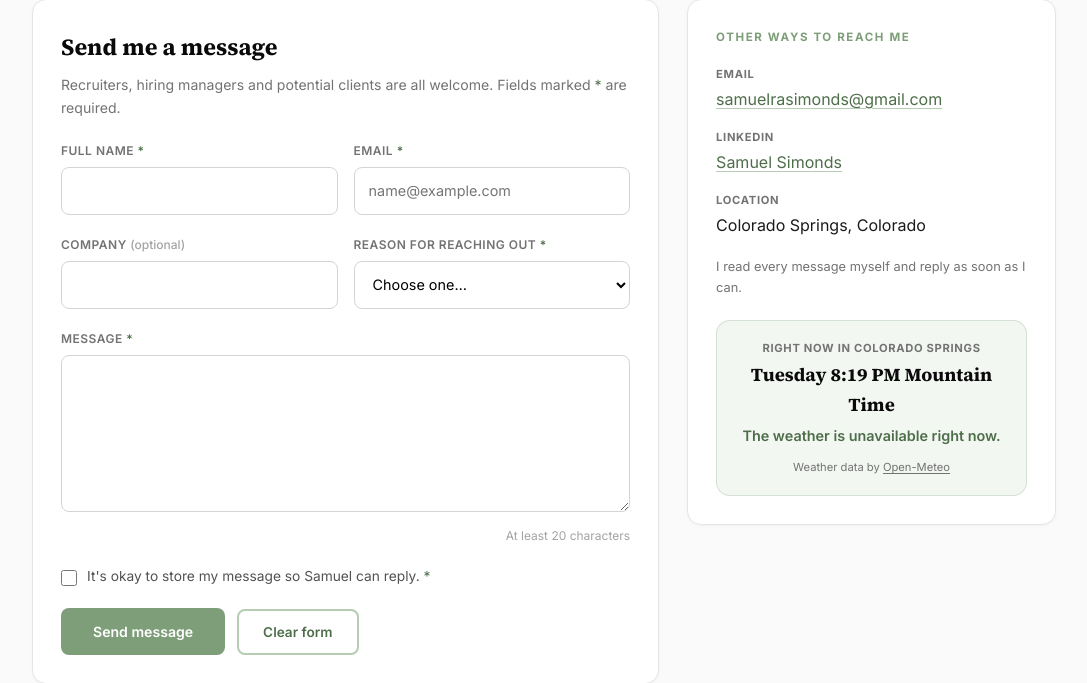
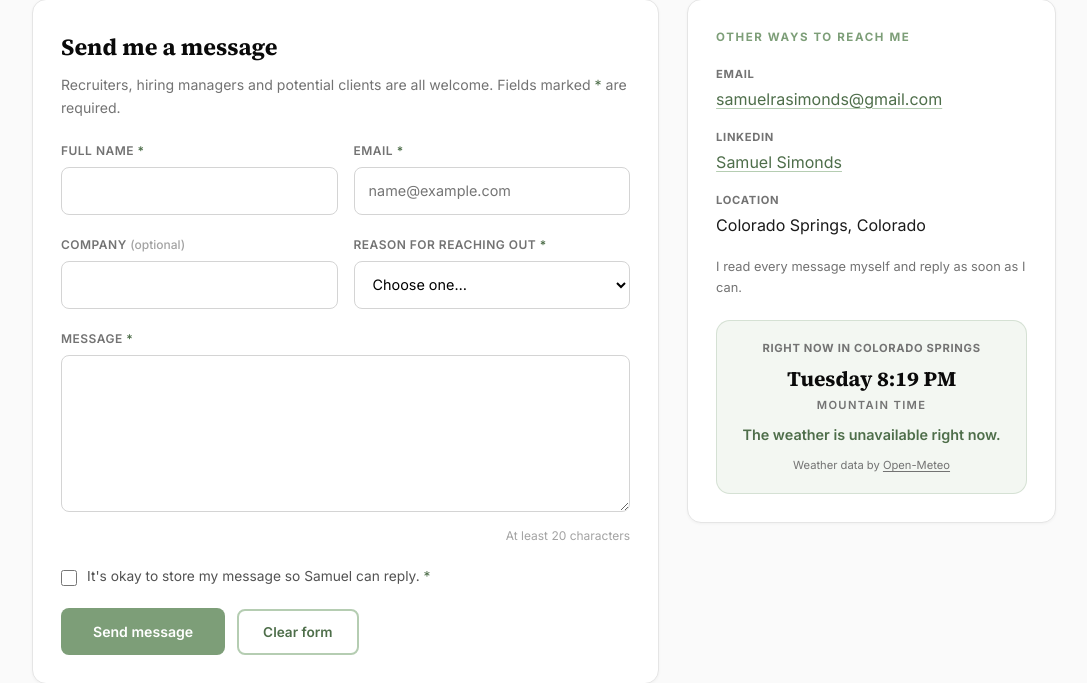
Before and after one commit to SRAS2024/About-Me, a Flask app: page /contact.html in a window 1280 px wide. Shown: the part 389-1072 px from the top of the page, without its empty margins (96-1183 px from the left). Run offline with Flask 3, Linux system fonts and the light colour scheme.

Commit message:
Tidy the Explore card text and the Contact time card
Co-Authored-By: Claude Opus 5.5 <noreply@anthropic.com>

```diff
--- a/static/css/styles.css
+++ b/static/css/styles.css
@@ -890,7 +890,8 @@ select.input{cursor:pointer}
   border:1px solid rgba(125,158,120,.25);
   text-align:center;
 }
-.local-time{font-family:var(--serif);font-size:1.15rem;font-weight:700;color:var(--black);margin:2px 0 4px}
+.local-time{font-family:var(--serif);font-size:1.3rem;font-weight:700;color:var(--black);margin:4px 0 0}
+.local-zone{font-size:.7rem;font-weight:600;letter-spacing:.12em;text-transform:uppercase;color:var(--gray-500);margin-bottom:8px}
 .local-weather{font-size:.9rem;color:var(--sage-dark);font-weight:600}
 .local-credit{margin-top:10px;font-size:.7rem;color:var(--gray-500)}
 .local-credit a{color:var(--gray-500);text-decoration:underline;text-underline-offset:2px}
--- a/static/js/site.js
+++ b/static/js/site.js
@@ -96,8 +96,7 @@
     function showTime() {
       if (!timeEl) return;
       var now = new Date();
-      var text = now.toLocaleString("en-US", { timeZone: tz, weekday: "long", hour: "numeric", minute: "2-digit" });
-      timeEl.textContent = text + " Mountain Time";
+      timeEl.textContent = now.toLocaleString("en-US", { timeZone: tz, weekday: "long", hour: "numeric", minute: "2-digit" });
     }
 
     function showWeather(current) {
--- a/templates/contact.html
+++ b/templates/contact.html
@@ -144,7 +144,8 @@
                  so visitors can see what time it is here before they call or write. -->
             <div class="local-card" id="local-conditions" data-lat="38.8339" data-lon="-104.8214" data-tz="America/Denver">
               <p class="contact-label">Right now in Colorado Springs</p>
-              <p class="local-time" id="local-time">Mountain Time</p>
+              <p class="local-time" id="local-time">&nbsp;</p>
+              <p class="local-zone">Mountain Time</p>
               <p class="local-weather" id="local-weather" aria-live="polite">Loading current weather&hellip;</p>
               <p class="local-credit">Weather data by <a href="https://open-meteo.com/" target="_blank" rel="noopener noreferrer">Open-Meteo</a></p>
             </div>
--- a/templates/index.html
+++ b/templates/index.html
@@ -117,11 +117,11 @@
       </a>
       <a class="link-card" href="{{ url_for('experience') }}">
         <span class="link-card-label">Experience</span>
-        <span class="explore-text">Employment history, from Apple to freelance full stack work.</span>
+        <span class="explore-text">Employment history at eCatholic and Apple, role by role.</span>
       </a>
       <a class="link-card" href="{{ url_for('skills') }}">
         <span class="link-card-label">Education &amp; Skills</span>
-        <span class="explore-text">My degree, certification and a searchable list of skills.</span>
+        <span class="explore-text">My degree, certifications and a searchable list of skills.</span>
       </a>
       <a class="link-card" href="{{ url_for('contact') }}">
         <span class="link-card-label">Contact</span>
```
Also changed, not shown: README.md.
